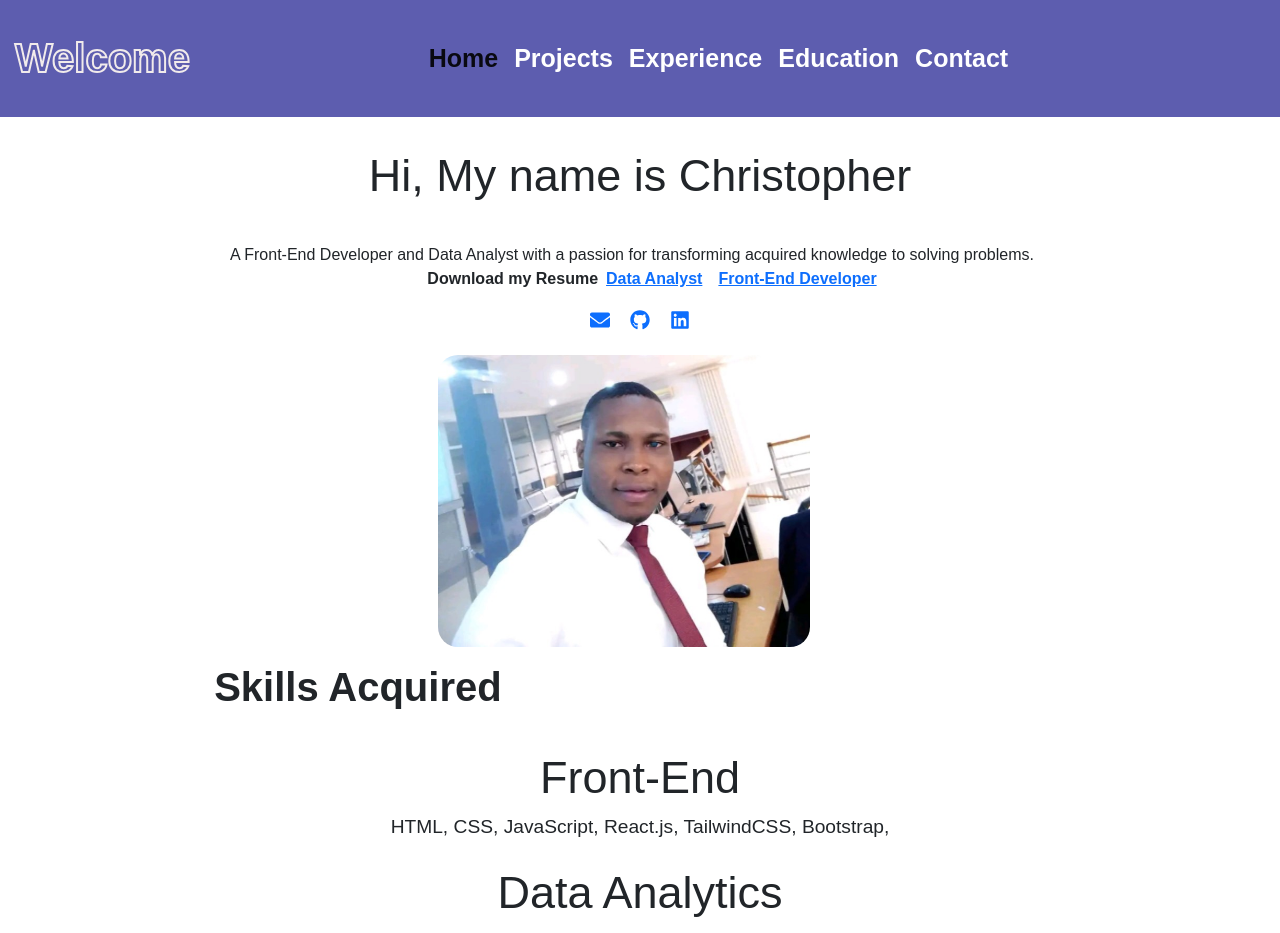
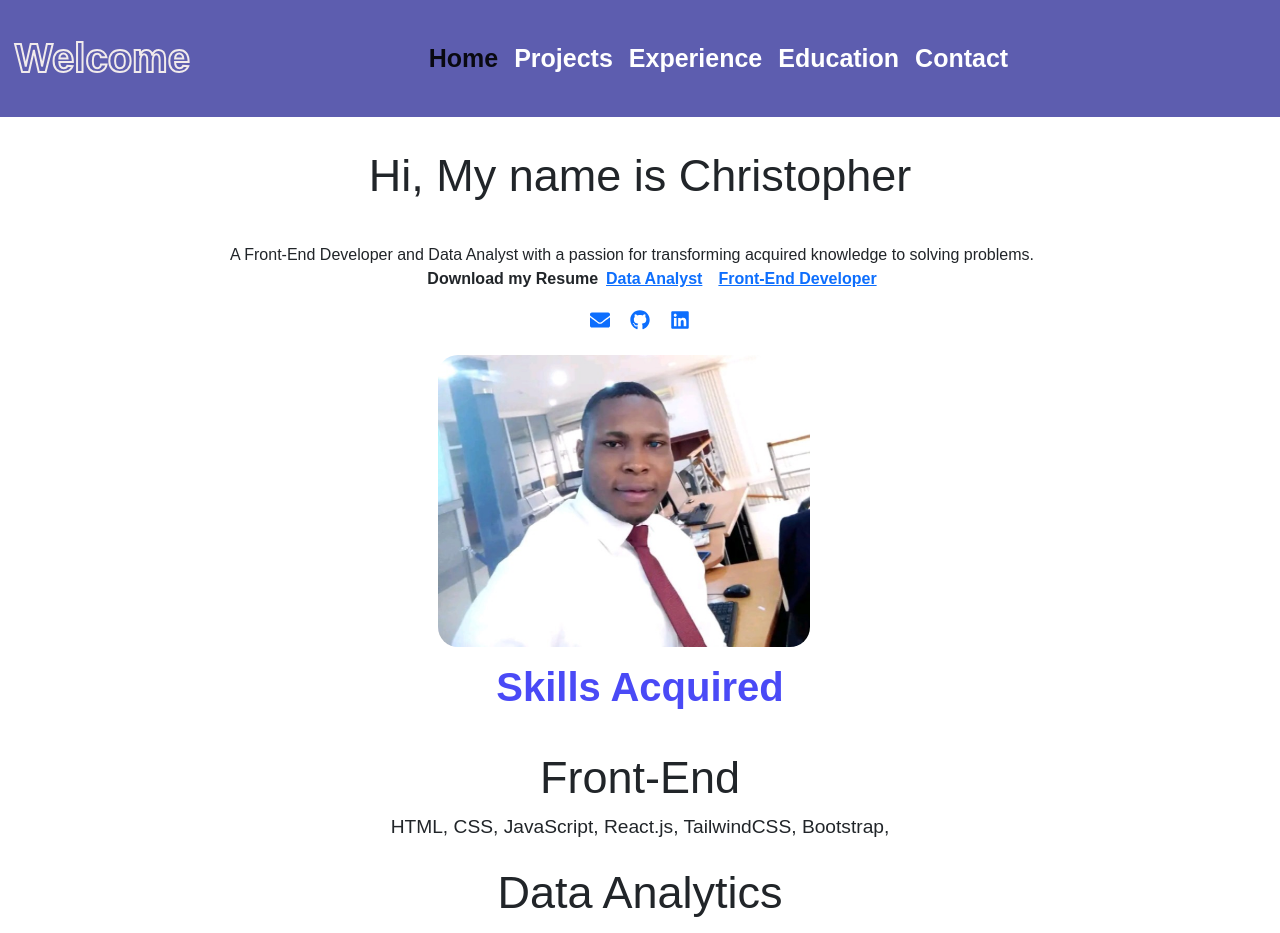
Before and after one commit to ocarslyobas/Portfolio, a React (Create React App) app: page / in a window 1280 px wide. Shown: the top 933 px of the page. Built offline with nearby package versions, Linux system fonts and the light colour scheme.

Commit message:
style update

```diff
--- a/src/pages/Home/Home.css
+++ b/src/pages/Home/Home.css
@@ -282,12 +282,14 @@
         margin-top: 1rem;
       }
 
-    .skills{
+      .skills{
         margin-top: 1.5rem;
         display: flex;
         flex-direction: column;
-      }
-
+        justify-content: center;
+        align-items: center;
+        align-content: center;
+    }
     .list{
         margin-top: -1.5rem;
         margin-top: 0px;
@@ -359,6 +361,17 @@
 
     .skills{
         margin-top: 1rem;
+        display: flex;
+        flex-direction: column;
+        justify-content: center;
+        align-items: center;
+        align-content: center;
+    }
+
+
+    .skillshead{
+
+        color: rgb(74, 74, 246)
     }
 
 
```
